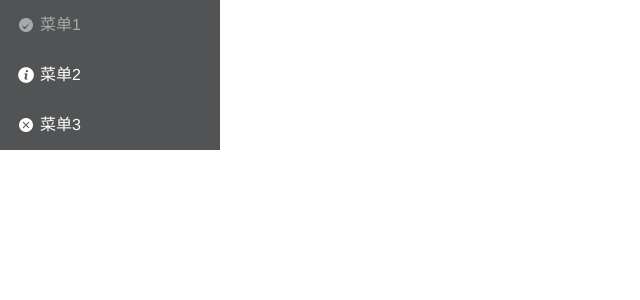
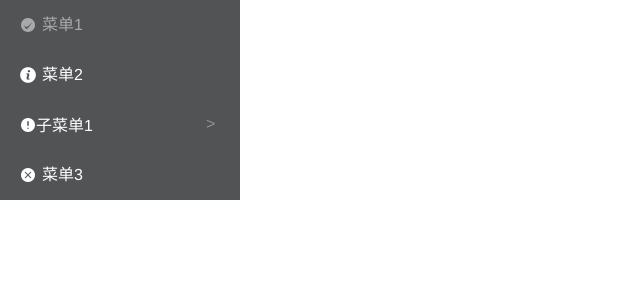
Before and after one commit to huangxiaochang/my_website, a Vue app: page /device_statistic_index/login in a window 1280 px wide. Shown: the top 300 px of the page, without its empty margins (0-640 px from the left). Built offline with nearby package versions, Linux system fonts and the light colour scheme.

Commit message:
add menu component

```diff
--- a/src/components/index.js
+++ b/src/components/index.js
@@ -1,5 +1,6 @@
 import collapseTransition from './collapse_transition.js'
 import HMenu from './menu/menu.vue'
+import HSubMenu from './menu/sub_menu.vue'
 import HMenuItem from './menu/menu_item.vue'
 import HForm from './form/form.vue'
 import HFormItem from './form/form_item.vue'
@@ -10,6 +11,7 @@ import HNotification from './notification/notification.js'
 const install = (Vue) => {
 	Vue.component(collapseTransition.name, collapseTransition)
 	Vue.component(HMenu.name, HMenu)
+	Vue.component(HSubMenu.name, HSubMenu)
 	Vue.component(HMenuItem.name, HMenuItem)
 	Vue.component(HForm.name, HForm)
 	Vue.component(HFormItem.name, HFormItem)
--- a/src/components/menu/menu.vue
+++ b/src/components/menu/menu.vue
@@ -74,9 +74,9 @@
 	}
 </script>
 
-<style type="text/css" rel="stylesheet" lang="scss" scoped>
+<style type="text/scss" rel="stylesheet" lang="scss" scoped>
 	$menu-bg: #4B4D4F;
-	$default-width: 220px;
+	$default-width: 240px;
 
 	.nav-menu {
 		position: relative;;
--- a/src/components/menu/menu_item.vue
+++ b/src/components/menu/menu_item.vue
@@ -87,7 +87,8 @@
 		white-space: nowrap;
 		height: $defalut-height;
 		line-height: $defalut-height;
-		padding: 0 18px;
+		padding: 0 20px;
+		font-size: 16px;
 		&:hover {
 			cursor: pointer;
 		}
--- /dev/null
+++ b/src/components/menu/sub_menu.vue
@@ -0,0 +1,100 @@
+<script type="text/jsx">
+	import emitter from 'utils/emitter.js'
+	import CollapseTransition from '@/components/collapse_transition.js'
+
+	export default {
+		name: 'HSubMenu',
+		componentName: 'HSubMenu',
+		render (h) {
+			const component = (
+				<ul class="subMenu-wrap">
+					<span
+					  ref="subMenuTitle"
+					  class="subMenu-title"
+					  on-click={ this.showMoreItem }
+					  on-mouseenter={ this.handlerMouseEnter }
+					  on-mouseleave={ this.handlerMouseLeave }
+					 >
+						{ this.$slots.title }
+					</span>
+					<span class={['open-btn', this.isShow ? 'is-open' : '']} on-click={ this.showMoreItem }>
+						{ this.$slots.openIcon }
+						<span v-show={ !this.$slots.openIcon }>></span>
+					</span>
+					<collapse-transition>
+						<div class="subMenu-content" v-show={ this.isShow }>
+							{ this.$slots.default }
+						</div>
+					</collapse-transition>
+				</ul>
+			)
+			return component
+		},
+		inject: ['rootMenu'],
+		props: {
+			backgroundColor: {
+				type: String,
+				default: ''
+			},
+			hoverColor: String
+		},
+		data () {
+			return {
+				isShow: false
+			}
+		},
+		methods: {
+			showMoreItem () {
+				this.isShow = !this.isShow
+			},
+			handlerMouseEnter () {
+				this.$refs.subMenuTitle.style.background = this.hoverColor || this.rootMenu.hoverColor
+			},
+			handlerMouseLeave () {
+				this.$refs.subMenuTitle.style.background = this.backgroundColor || this.rootMenu.backgroundColor
+			}
+		},
+		mounted () {
+			console.log(88)
+		}
+	}
+</script>
+
+<style type="text/scss" lang="scss" scoped>
+	$defalut-height: 50px;
+
+	.subMenu-wrap {
+		list-style: none;
+		margin: 0;
+		padding: 0;
+		position: relative;
+		.subMenu-title {
+			display: inline-block;
+			height: $defalut-height;
+			line-height: $defalut-height;
+			font-size: 16px;
+			color: white;
+			width: 100%;
+			padding: 0 20px;
+			box-sizing: border-box;
+			&:hover {
+				cursor: pointer;
+			}
+		}
+		.open-btn {
+			position: absolute;
+			width: 20px;
+			height: 20px;
+			right: 14px;
+			top: 15px;
+			color: #909399;
+			cursor: pointer;
+		}
+		.is-open {
+			transform: rotate(180deg);
+		}
+		.subMenu-content {
+			padding: 0 14px;
+		}
+	}
+</style>
--- a/src/views/login/index.vue
+++ b/src/views/login/index.vue
@@ -1,4 +1,5 @@
 <template>
+	<div>
 	<h-menu router menuItemColor="#fff" backgroundColor="#515354" defaultActive="">
 		<h-menu-item index="1" disabled>
 			<i class="iconfont icon-success"></i>
@@ -8,11 +9,19 @@
 			<i class="iconfont icon-info"></i>
 			<span slot="title">菜单2</span>
 		</h-menu-item>
+		<h-sub-menu>
+			<span slot="title">
+				<i class="iconfont icon-warning"></i>
+				<span>子菜单1</span>
+			</span>
+			<h-menu-item index="1-1">子菜单1-1</h-menu-item>
+		</h-sub-menu>
 		<h-menu-item index="/404">
 			<i class="iconfont icon-error"></i>
 			<span slot="title">菜单3</span>
 		</h-menu-item>
 	</h-menu>
+	</div>
 </template>
 
 <script type="text/babel">
```
